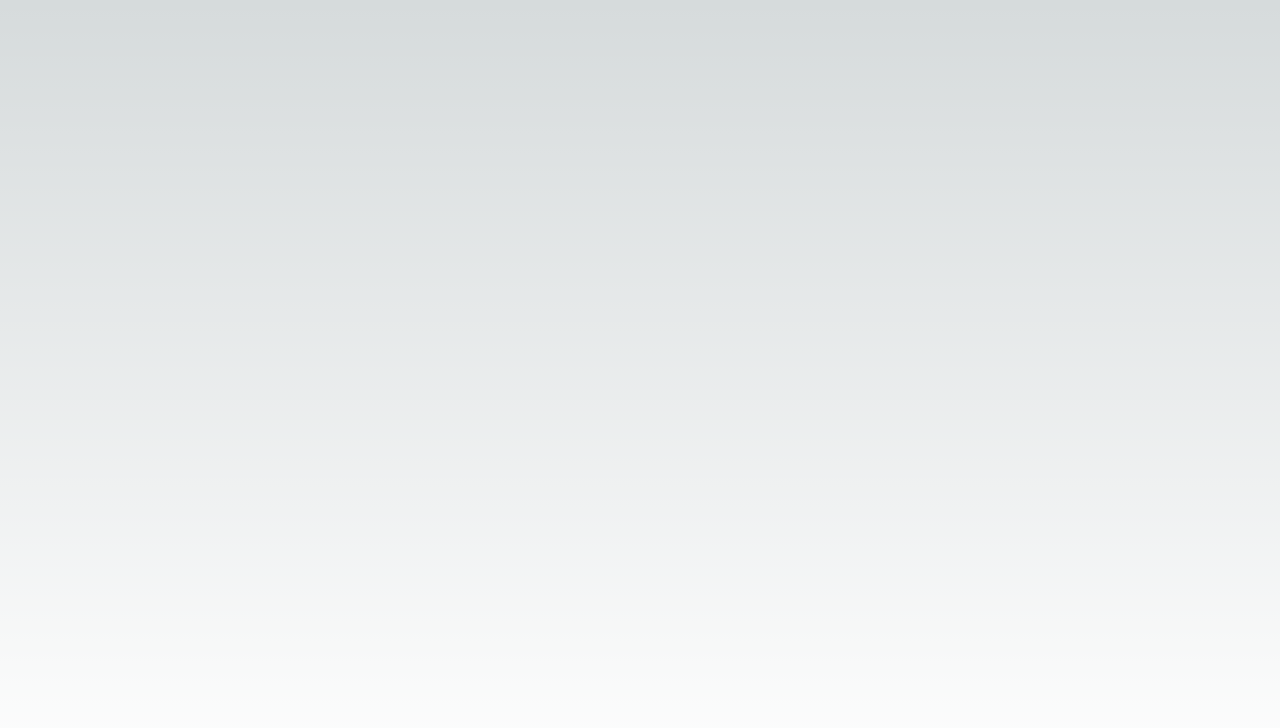
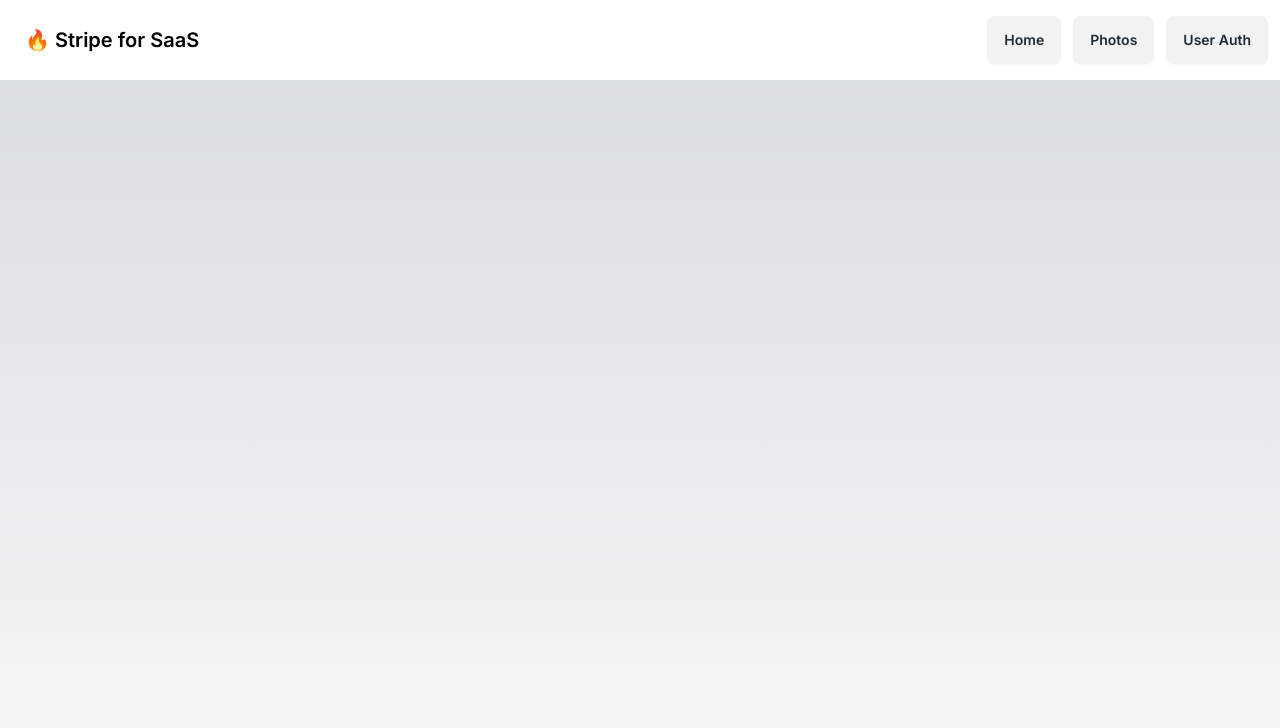
Before and after one commit to Gab0CS/stripe-next, a Next.js app: page / in a window 1280 px wide. Shown: the top 728 px of the page. Built offline with nearby package versions, Linux system fonts and the light colour scheme.

Commit message:
navbar finished

```diff
--- a/app/layout.tsx
+++ b/app/layout.tsx
@@ -1,6 +1,8 @@
 import type { Metadata } from "next";
 import { Inter } from "next/font/google";
 import "./globals.css";
+import { Toaster } from "react-hot-toast";
+import Navbar from "../components/Navbar"
 
 const inter = Inter({ subsets: ["latin"] });
 
@@ -16,7 +18,13 @@ export default function RootLayout({
 }>) {
   return (
     <html lang="en">
-      <body className={inter.className}>{children}</body>
+      <body className={inter.className}>
+        <Navbar />
+        <main className="prose p-12 text-ce">
+          {children}
+        </main>
+        <Toaster />
+      </body>
     </html>
   );
 }
--- /dev/null
+++ b/components/Navbar.tsx
@@ -0,0 +1,35 @@
+import React from 'react'
+import Link from 'next/link'
+
+const Navbar = () => {
+  return (
+    <div className="navbar bg-base-100">
+      <div className="flex-1">
+        <Link href="/" className="btn btn-ghost text-xl">
+          🔥 Stripe for SaaS
+        </Link>
+      </div>
+      <div className="flex-none">
+        <ul className="menu menu-horizontal px-1">
+          <li>
+            <Link href="/" className="btn">
+              Home
+            </Link>
+          </li>
+          <li>
+            <Link href="/photos" className="btn mx-3">
+              Photos
+            </Link>
+          </li>
+          <li>
+            <Link href="/user" className="btn">
+              User Auth
+            </Link>
+          </li>
+        </ul>
+      </div>
+    </div>
+  )
+}
+
+export default Navbar
```
